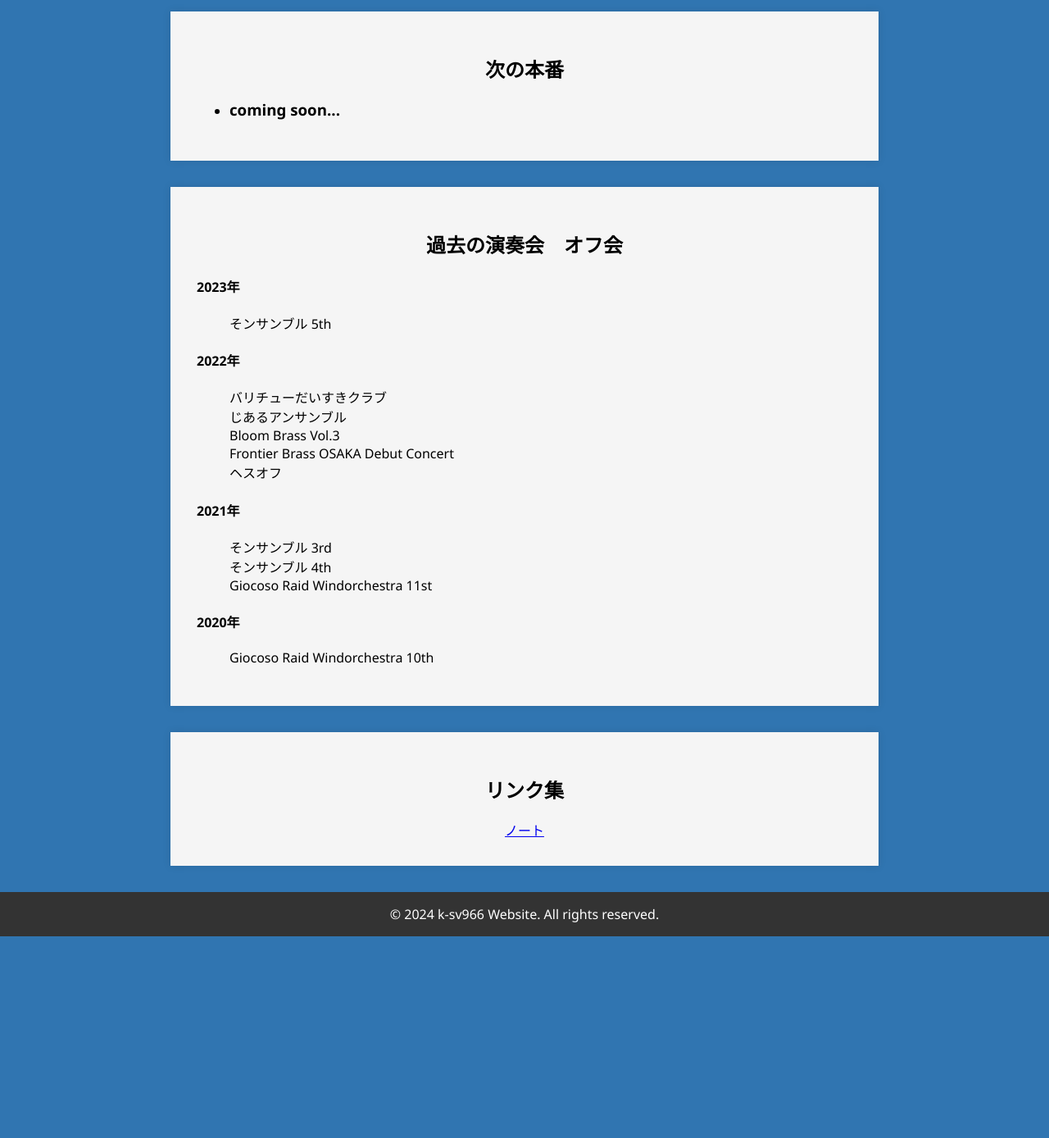
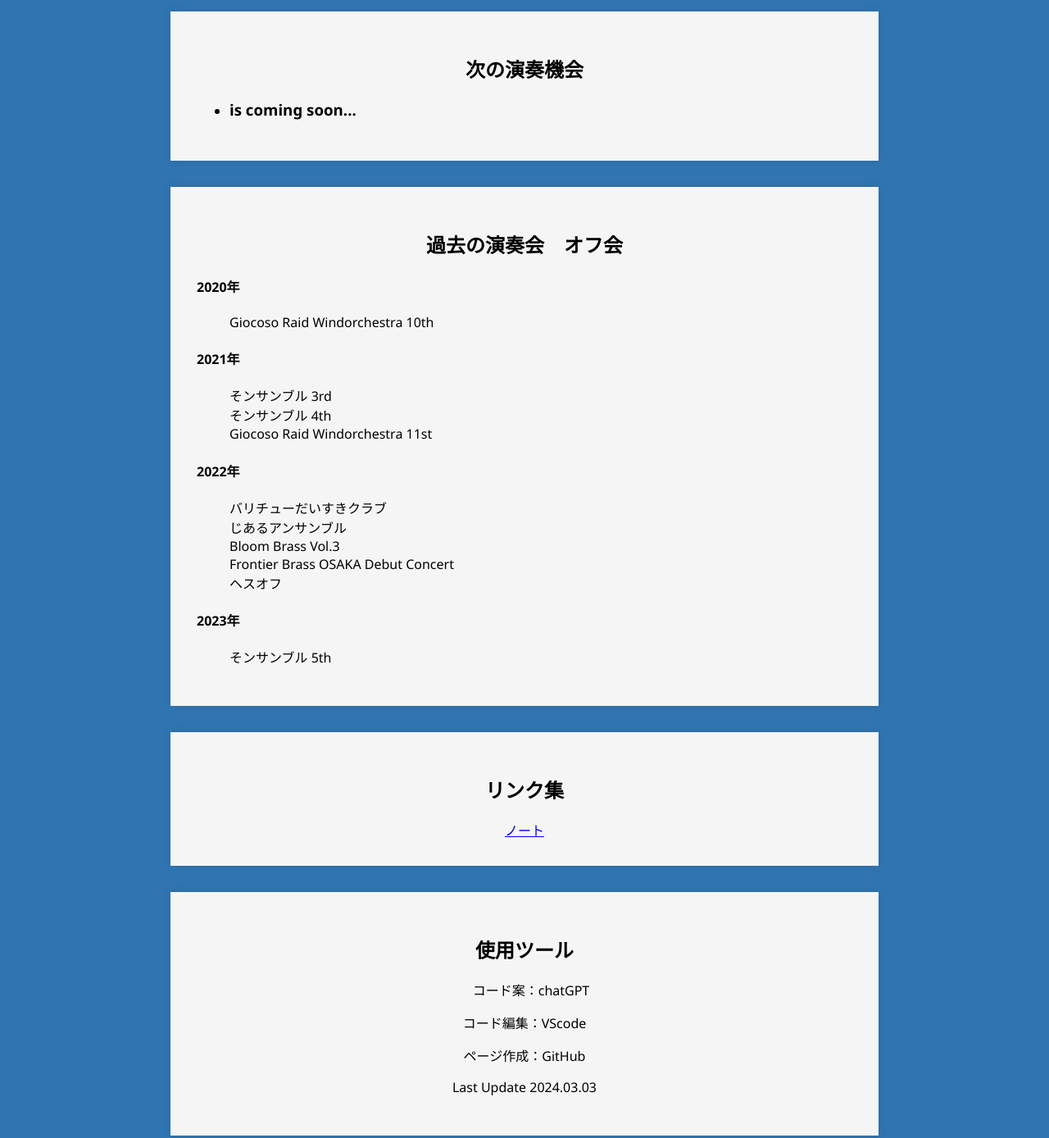
Before and after one commit to K-sv966/K-sv966.github.io, a plain HTML site: page index.html in a window 1280 px wide. Shown: the part 740-2128 px from the top of the page at 82% size. Before the commit the page ends 1882 px from the top, so only its background shows below. Drawn offline with Linux system fonts and the light colour scheme.

Commit message:
Update index.html

```diff
--- a/index.html
+++ b/index.html
@@ -17,7 +17,7 @@
     <section id="introduction">
         <h2>自己紹介</h2>
         <p>関西地方でのんびりユーフォニアムを吹いています。</p>
-        <p>chatGPTの力を借りてホームページを作成してみました。</p>
+        <p>自己満足程度の編曲もやってたりやってなかったりします。</p>
         <!-- 自分自身や音楽のバックグラウンド、興味などについての詳細情報を追加してください -->
     </section>
     <section id="equipment">
@@ -33,11 +33,11 @@
         <p>Griego ALESSI 5E</p> -->
     </section>
     <section id="new_perform">
-        <h2>次の本番</h2>
+        <h2>次の演奏機会</h2>
         <!-- <h4 class="per_label" tabindex="0">2024年</h4> -->
         <ul>
             <li>
-                <h3>coming soon...</h3>
+                <h3>is coming soon...</h3>
             </li>
         </ul>
     </section>
@@ -45,12 +45,17 @@
 
     <section id="performances">
         <h2>過去の演奏会　オフ会</h2>
-        <!-- 2023年の演奏活動 -->
-        <h4 class="per_label" tabindex="0">2023年</h4>
+        <!-- 2020年の演奏活動 -->
+        <h4 class="per_label" tabindex="0">2020年</h4>
         <ul>
-            <li>そンサンブル 5th</li>
-
-            <!-- 必要に応じて過去の演奏活動を追加してください -->
+            <li>Giocoso Raid Windorchestra 10th</li>
+        </ul>
+        <!-- 2021年の演奏活動 -->
+        <h4 class="per_label" tabindex="0">2021年</h4>
+        <ul>
+            <li>そンサンブル 3rd</li>
+            <li>そンサンブル 4th</li>
+            <li>Giocoso Raid Windorchestra 11st</li>
         </ul>
         <!-- 2022年の演奏活動 -->
         <h4 class="per_label" tabindex="0">2022年</h4>
@@ -60,21 +65,11 @@
             <li>Bloom Brass Vol.3</li>
             <li>Frontier Brass OSAKA Debut Concert</li>
             <li>ヘスオフ</li>
-            <!-- 必要に応じて過去の演奏活動を追加してください -->
         </ul>
-        <!-- 2021年の演奏活動 -->
-        <h4 class="per_label" tabindex="0">2021年</h4>
+        <!-- 2023年の演奏活動 -->
+        <h4 class="per_label" tabindex="0">2023年</h4>
         <ul>
-            <li>そンサンブル 3rd</li>
-            <li>そンサンブル 4th</li>
-            <li>Giocoso Raid Windorchestra 11st</li>
-            <!-- <li>[イベント名]、[日付]</li> -->
-            <!-- 必要に応じて過去の演奏活動を追加してください -->
-        </ul>
-        <!-- 2020年の演奏活動 -->
-        <h4 class="per_label" tabindex="0">2020年</h4>
-        <ul>
-            <li>Giocoso Raid Windorchestra 10th</li>
+            <li>そンサンブル 5th</li>
         </ul>
     </section>
         <section id="introduction">
@@ -86,9 +81,16 @@
         <p>お気軽にご連絡ください！メールアドレス: your@email.com</p>
         ソーシャルメディアプロファイルへのリンクやその他の連絡先情報を追加してください
         <p>test</p>
+-->
+    </section>
+    <section id="tools">
+        <h2>使用ツール</h2>
+        <p>　コード案：chatGPT</p>
+        <p>コード編集：VScode</p>
+        <p>ページ作成：GitHub</p>
+        <p>Last Update 2024.03.03</p>
+    </section>
 
-    </section>
--->
     <footer>
         &copy; 2024 k-sv966 Website. All rights reserved.
     </footer>
```
